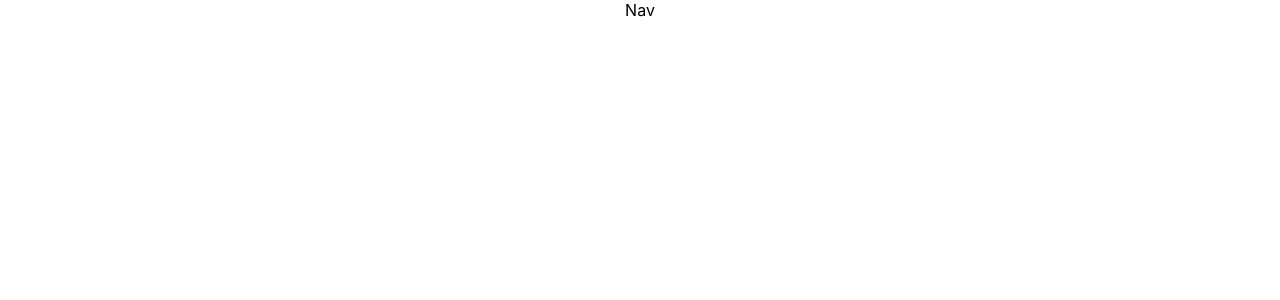
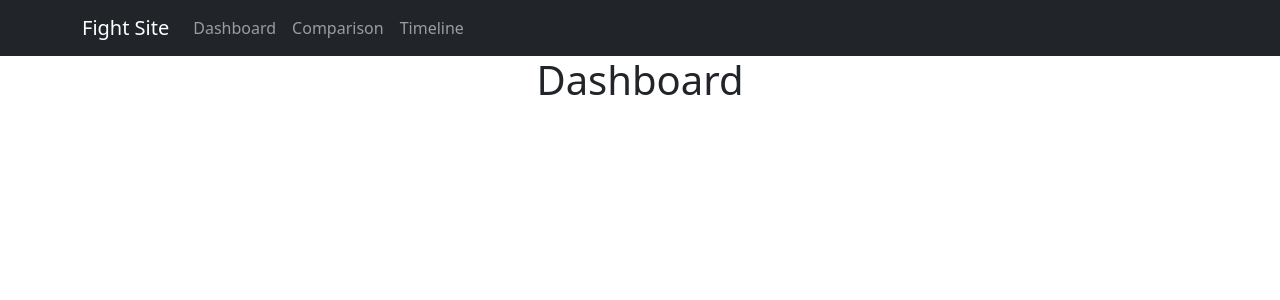
Before and after one commit to shanrescheepers/UFC-Charts-Catalogue, a React (Create React App) app in the folder react-chartjs/: page / in a window 1280 px wide. Before the commit this address had no page. Shown: the top 300 px of the page. Built offline with nearby package versions, Linux system fonts and the light colour scheme.

Commit message:
ADD: Navbar

```diff
--- a/react-chartjs/package.json
+++ b/react-chartjs/package.json
@@ -7,8 +7,10 @@
     "@testing-library/react": "^12.1.4",
     "@testing-library/user-event": "^13.5.0",
     "axios": "^0.26.1",
+    "bootstrap": "^5.1.3",
     "chart.js": "^3.7.1",
     "react": "^17.0.2",
+    "react-bootstrap": "^2.2.2",
     "react-chartjs-2": "^4.0.1",
     "react-dom": "^17.0.2",
     "react-router-dom": "^6.2.2",
--- a/react-chartjs/src/App.js
+++ b/react-chartjs/src/App.js
@@ -1,4 +1,5 @@
 import './App.css';
+import 'bootstrap/dist/css/bootstrap.min.css';
 import {
   Chart as ChartJS,
   CategoryScale,
@@ -37,7 +38,7 @@ function App() {
     <div className="App">
       <HeaderNav />
       <Routes>
-        <Route path="/dashboard" element={<Dashboard />} />
+        <Route path="/" element={<Dashboard />} />
         <Route path="/comparison" element={<Comparison />} />
         <Route path="/timeline" element={<Timeline />} />
       </Routes>
--- a/react-chartjs/src/components/HeaderNav.js
+++ b/react-chartjs/src/components/HeaderNav.js
@@ -1,5 +1,16 @@
+import { Navbar, Container, Nav } from 'react-bootstrap'
+
 export function HeaderNav() {
     return (
-        <nav>Nav</nav>
+        <Navbar bg="dark" variant="dark">
+            <Container>
+                <Navbar.Brand>Fight Site</Navbar.Brand>
+                <Nav className="me-auto">
+                    <Nav.Link href="/">Dashboard</Nav.Link>
+                    <Nav.Link href="comparison">Comparison</Nav.Link>
+                    <Nav.Link href="timeline">Timeline</Nav.Link>
+                </Nav>
+            </Container>
+        </Navbar>
     )
 }
```
Also changed, not shown: 1 other file (tests, documents, lock files or other folders).
